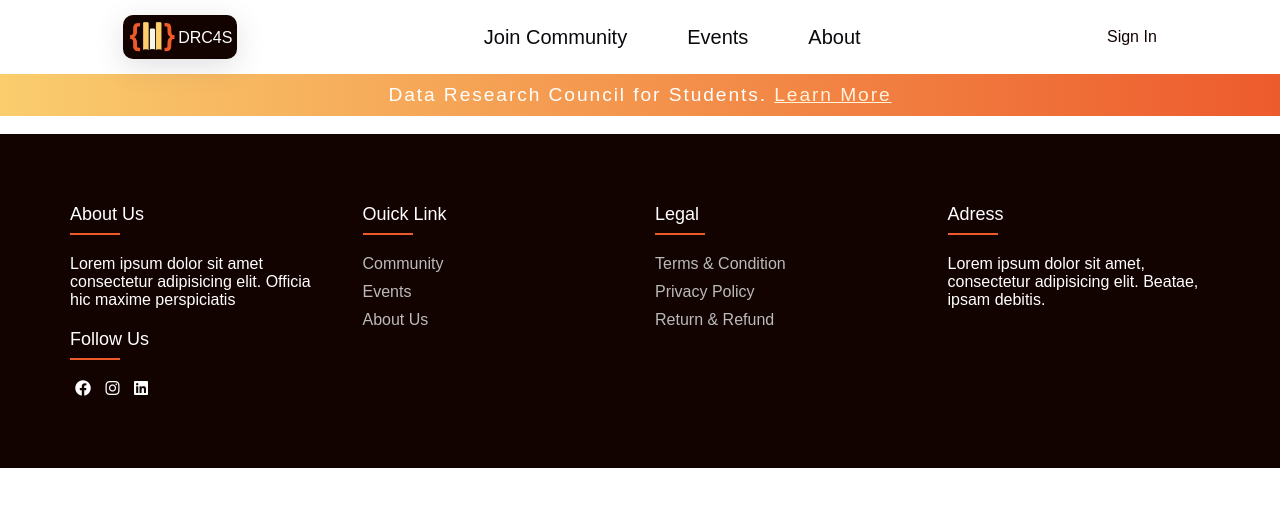
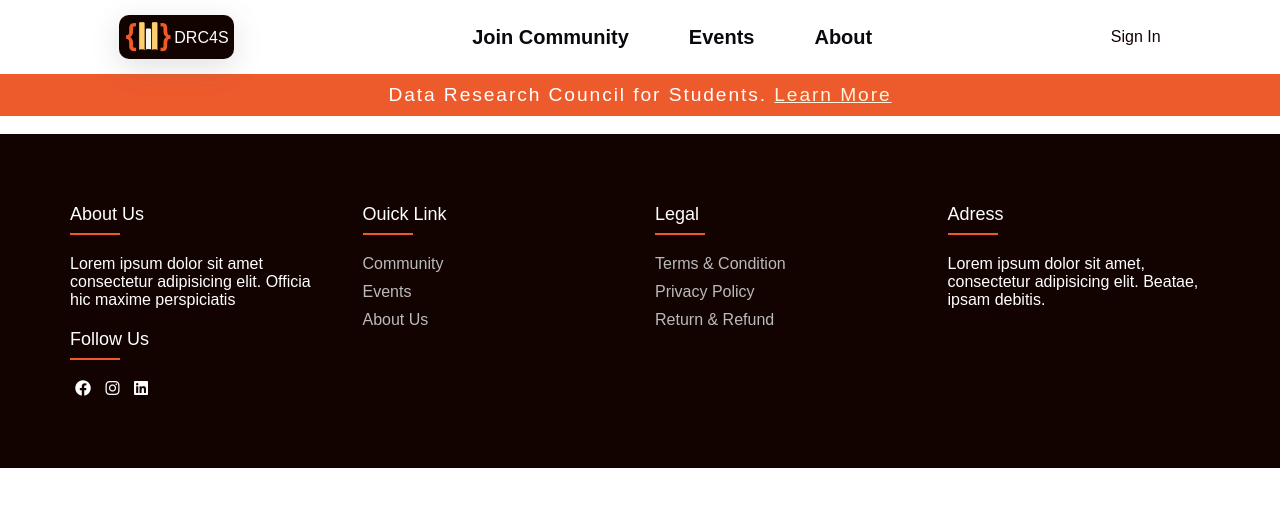
Before and after one commit to Bikesh1211/DRC4S, a plain HTML site: page frontend/index.html in a window 1280 px wide. Drawn offline with Linux system fonts and the light colour scheme; a web font is replaced by a local one.

Commit message:
color change

```diff
--- a/frontend/style.css
+++ b/frontend/style.css
@@ -40,15 +40,15 @@ body{
     margin-top: 9px;
 }
 .mid-nav{
+    /* background-image: linear-gradient(to left,#FACD6D,#ED5B2D); */
     background-color: #ED5B2D;
-    background-image: linear-gradient(to right,#FACD6D,#ED5B2D);
     color: #120200;
     text-align: center;
     padding: 10px;
 }
 .mid-nav p{
     margin-bottom: 0;
-    font-weight: 400;
+    font-weight: 500;
     color: white;
     letter-spacing: .1em;
     font-size: 1.2rem;
@@ -71,7 +71,7 @@ body{
     list-style: none;
     margin-left: 30px;
     margin-right: 30px;
-    font-weight: 500;
+    font-weight: bold;
     font-size: 20px;
 }
 .links ul li a{
```
